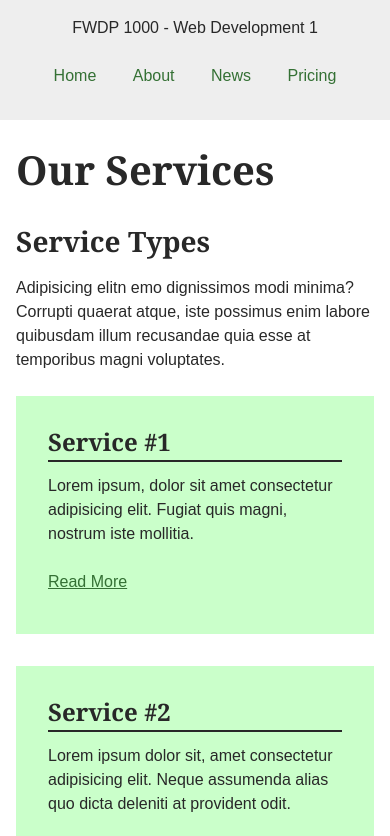
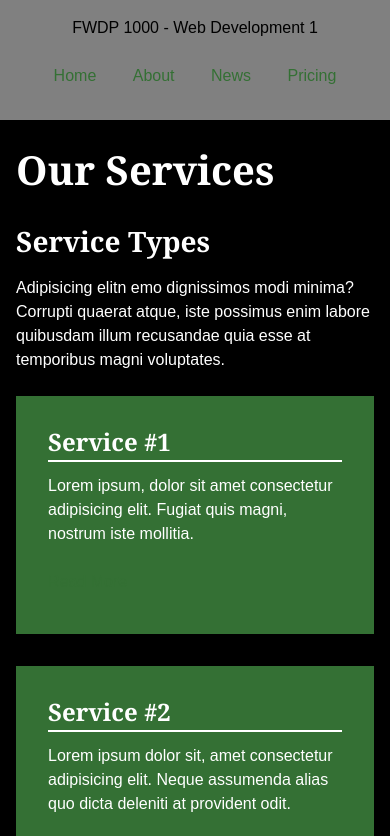
Before and after one commit to JasnoorM17/day-09, a plain HTML site: page services.html in a window 390 px wide. Shown: the top 836 px of the page. Drawn offline with Linux system fonts and the dark colour scheme.

Commit message:
Added prefers color scheme media query

```diff
--- a/styles/services.css
+++ b/styles/services.css
@@ -248,3 +248,28 @@ nav a {
 /*--------------------------------------------------------------
 # Dark Mode
 --------------------------------------------------------------*/
+@media (prefers-color-scheme: dark) {
+	body {
+		background-color: #000;
+		color: white;
+	}
+
+	header,footer {
+		background-color: gray;
+		color: black;
+	}
+
+	.services article {
+		background-color: #347034;
+	}
+
+	a,
+	a:visted {
+		color: white;
+	}
+
+	a:hover,
+	a:focus {
+		color:orange;
+	}
+}
```
